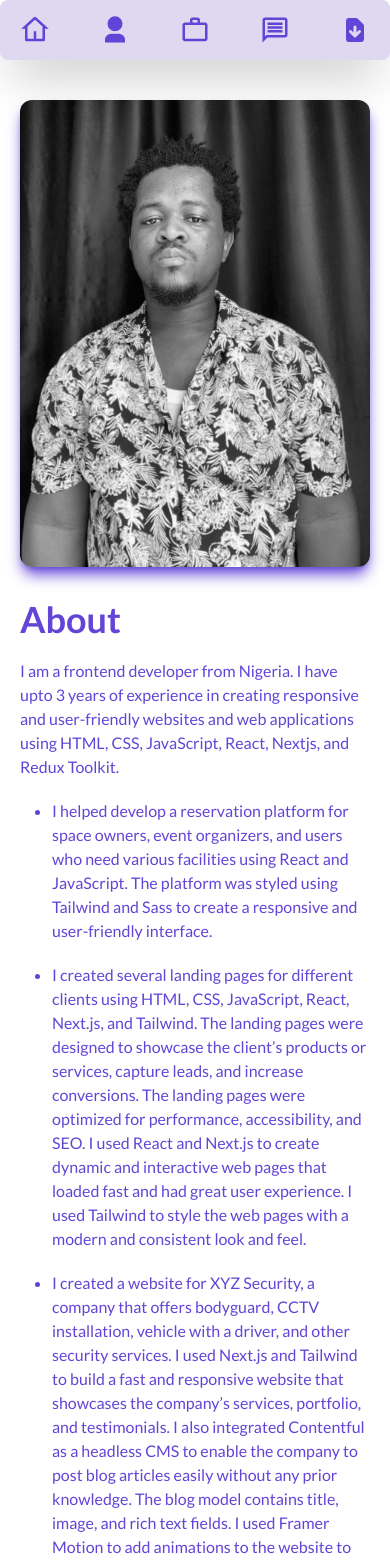
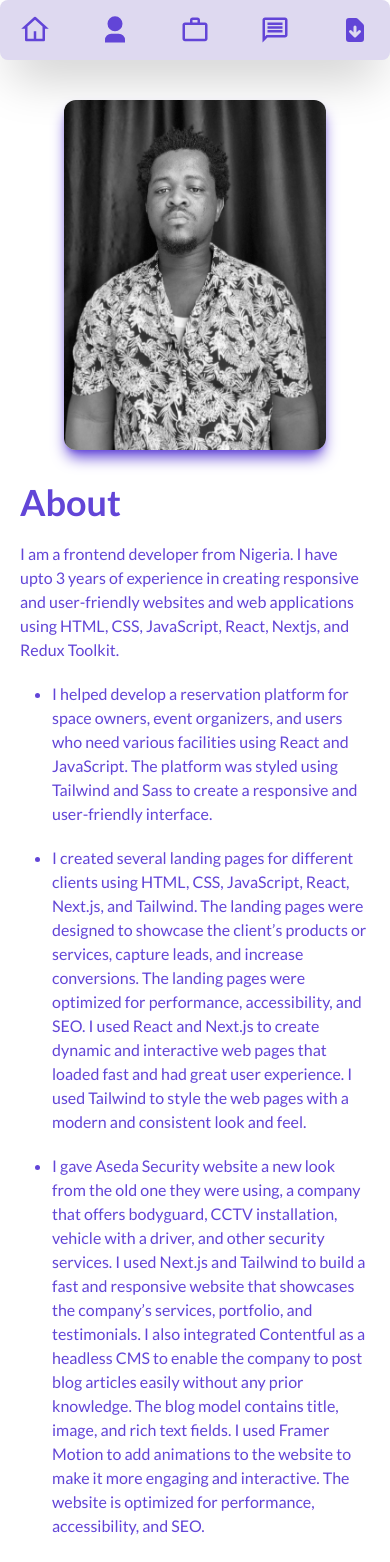
Before and after one commit to mercyharbo/Portfolio, a Next.js app: page /about in a window 390 px wide. Shown: the top 1562 px of the page. Built offline with nearby package versions, Linux system fonts and the light colour scheme.

Commit message:
added animation to the contents

```diff
--- a/src/pages/about.js
+++ b/src/pages/about.js
@@ -1,7 +1,8 @@
+import React from 'react'
 import Head from 'next/head'
 import Image from 'next/image'
 import Link from 'next/link'
-import React from 'react'
+import { motion } from 'framer-motion'
 
 export default function About() {
   return (
@@ -16,7 +17,13 @@ export default function About() {
         <link rel='icon' href='/' />
       </Head>
       <main className='flex justify-center items-start xl:w-[90%] lg:flex-row lg:w-full lg:py-14 lg:gap-8 md:py-10 md:px-10 md:flex-col-reverse md:gap-5 sm:gap-8 sm:flex-col-reverse sm:py-10 sm:px-5 '>
-        <section className='flex flex-col justify-start items-start gap-5 lg:w-[50%] md:w-full sm:w-full'>
+        <motion.div
+          initial={{ opacity: 0, y: -20 }}
+          animate={{ opacity: 2, y: 0 }}
+          exit={{ opacity: 0, y: 20 }}
+          transition={{ duration: 0.8 }}
+          className='flex flex-col justify-start items-start gap-5 lg:w-[50%] md:w-full sm:w-full'
+        >
           <h1 className='lg:text-7xl md:text-5xl sm:text-4xl'>About</h1>
           <p className=''>
             I am a frontend developer from Nigeria. I have upto 3 years of
@@ -45,16 +52,17 @@ export default function About() {
             </li>
 
             <li>
-              I created a website for XYZ Security, a company that offers
-              bodyguard, CCTV installation, vehicle with a driver, and other
-              security services. I used Next.js and Tailwind to build a fast and
-              responsive website that showcases the company&#8217;s services,
-              portfolio, and testimonials. I also integrated Contentful as a
-              headless CMS to enable the company to post blog articles easily
-              without any prior knowledge. The blog model contains title, image,
-              and rich text fields. I used Framer Motion to add animations to
-              the website to make it more engaging and interactive. The website
-              is optimized for performance, accessibility, and SEO.
+              I gave Aseda Security website a new look from the old one they
+              were using, a company that offers bodyguard, CCTV installation,
+              vehicle with a driver, and other security services. I used Next.js
+              and Tailwind to build a fast and responsive website that showcases
+              the company&#8217;s services, portfolio, and testimonials. I also
+              integrated Contentful as a headless CMS to enable the company to
+              post blog articles easily without any prior knowledge. The blog
+              model contains title, image, and rich text fields. I used Framer
+              Motion to add animations to the website to make it more engaging
+              and interactive. The website is optimized for performance,
+              accessibility, and SEO.
             </li>
           </ul>
 
@@ -102,16 +110,24 @@ export default function About() {
             </Link>
             . Thank you for visiting my portfolio website.
           </p>
-        </section>
+        </motion.div>
 
+        <motion.div
+          initial={{ opacity: 0, y: -20 }}
+          animate={{ opacity: 2, y: 0 }}
+          exit={{ opacity: 0, y: 20 }}
+          transition={{ duration: 0.8 }}
+          className='lg:ml-auto md:mx-auto sm:mx-auto'
+        >
           <Image
             src='/avatar1.jpeg'
             alt='Afolabi Ridwan Damilare'
             width={500}
             height={500}
             quality={100}
-          className='rounded-xl xl:w-[500px] xl:h-[550px] lg:ml-auto lg:w-[450px] lg:h-[450px] shadow-lg shadow-[#6245d7] md:mx-auto sm:mx-auto  '
+            className='rounded-xl xl:w-[500px] xl:h-[550px] lg:w-[450px] lg:h-[450px] md:w-[450px] md:h-[500px] sm:h-[350px] sm:w-full shadow-lg shadow-[#6245d7] md:mx-auto sm:mx-auto  '
           />
+        </motion.div>
       </main>
     </>
   )
--- a/src/pages/contact.js
+++ b/src/pages/contact.js
@@ -1,5 +1,6 @@
 import Link from 'next/link'
-import React, { useState } from 'react'
+import React from 'react'
+import { motion } from 'framer-motion'
 import { useForm, ValidationError } from '@formspree/react'
 
 import {
@@ -12,10 +13,6 @@ import { RiMailSendFill } from 'react-icons/ri'
 import { MdPhonelinkRing } from 'react-icons/md'
 
 const ContactForm = () => {
-  const [name, setName] = useState('')
-  const [email, setEmail] = useState('')
-  const [message, setMessage] = useState('')
-
   const [state, handleSubmit] = useForm('mgebqlnb')
 
   if (state.succeeded) {
@@ -40,7 +37,13 @@ const ContactForm = () => {
       className='grid lg:mt-14 lg:grid-cols-2 place-items-start lg:gap-8 lg:px-10 lg:w-[80%] md:w-full md:grid-cols-1 md:px-10 md:gap-8 md:mt-[5rem] sm:w-full
     sm:px-5 sm:grid-cols-1 sm:gap-10 sm:py-10 '
     >
-      <section className='flex flex-col justify-start items-start gap-8'>
+      <motion.section
+        initial={{ opacity: 0, y: -20 }}
+        animate={{ opacity: 2, y: 0 }}
+        exit={{ opacity: 0, y: 20 }}
+        transition={{ duration: 0.3 }}
+        className='flex flex-col justify-start items-start gap-8'
+      >
         <h1 className='lg:text-6xl md:text-5xl sm:text-3xl '>
           Ridwan Damilare
         </h1>
@@ -74,8 +77,14 @@ const ContactForm = () => {
             <MdPhonelinkRing size={30} color='#6245d7' />{' '}
           </Link>
         </div>
-      </section>
-      <section className='w-full'>
+      </motion.section>
+      <motion.section
+        initial={{ opacity: 0, y: -20 }}
+        animate={{ opacity: 2, y: 0 }}
+        exit={{ opacity: 0, y: 20 }}
+        transition={{ duration: 0.8 }}
+        className='w-full'
+      >
         <form onSubmit={handleSubmit} className='py-5 '>
           <div className='flex flex-col justify-start items-start gap-2'>
             <label htmlFor='name' className='font-semibold'>
@@ -140,7 +149,7 @@ const ContactForm = () => {
             Send
           </button>
         </form>
-      </section>
+      </motion.section>
     </main>
   )
 }
--- a/src/pages/index.js
+++ b/src/pages/index.js
@@ -1,7 +1,7 @@
-import { useEffect, useRef } from 'react'
 import Head from 'next/head'
 import Image from 'next/image'
 import Link from 'next/link'
+import { motion } from 'framer-motion'
 
 export default function Home() {
   return (
@@ -21,7 +21,13 @@ export default function Home() {
           className='grid lg:grid-cols-2 lg:content-center lg:place-items-center lg:w-[80%] lg:my-20 md:grid-cols-2 md:place-items-center md:my-20 md:gap-8
         sm:grid-cols-1 sm:gap-8 sm:place-items-start sm:my-16 '
         >
-          <article className='flex flex-col justify-start items-start lg:gap-6 md:gap-5 sm:gap-5'>
+          <motion.div
+            initial={{ opacity: 0, y: -20 }}
+            animate={{ opacity: 2, y: 0 }}
+            exit={{ opacity: 0, y: 20 }}
+            transition={{ duration: 0.8 }}
+            className='flex flex-col justify-start items-start lg:gap-6 md:gap-5 sm:gap-5'
+          >
             <h3 className='lg:text-xl md:text-xl sm:text-lg '>
               I am <span className='font-semibold'>Ridwan Damilare</span>
             </h3>
@@ -40,16 +46,24 @@ export default function Home() {
             >
               Let&#8217;s connect
             </Link>
-          </article>
+          </motion.div>
 
+          <motion.div
+            initial={{ opacity: 0, y: -20 }}
+            animate={{ opacity: 2, y: 0 }}
+            exit={{ opacity: 0, y: 20 }}
+            transition={{ duration: 0.8 }}
+            className='lg:ml-auto md:ml-auto sm:mx-auto'
+          >
             <Image
               src='/avatar2.jpeg'
               alt='Afolabi Ridwan Damilare'
               width={500}
               height={500}
               quality={100}
-            className='rounded-xl lg:w-[600px] lg:h-[650px] shadow-lg shadow-[#6245d7] ml-auto  '
+              className='rounded-xl lg:w-[600px] lg:h-[650px] md:w-full md:h-[500px] sm:h-[350px] sm:w-full shadow-lg shadow-[#6245d7] '
             />
+          </motion.div>
         </section>
       </main>
     </>
--- a/src/pages/projects.js
+++ b/src/pages/projects.js
@@ -1,10 +1,11 @@
+import React from 'react'
 import Head from 'next/head'
-import React from 'react'
+import Image from 'next/image'
+import Link from 'next/link'
+import { motion } from 'framer-motion'
 import { RxDotFilled, RxExternalLink, RxGithubLogo } from 'react-icons/rx'
 
 import Projects from '@/components/projects.json'
-import Image from 'next/image'
-import Link from 'next/link'
 
 const Project = () => {
   return (
@@ -19,16 +20,30 @@ const Project = () => {
         <link rel='icon' href='/' />
       </Head>
       <main className='flex flex-col justify-start items-start w-full lg:gap-5 lg:p-10 md:p-10 md:gap-8 sm:gap-5 sm:p-5'>
+        <motion.div
+          initial={{ opacity: 0, y: -20 }}
+          animate={{ opacity: 2, y: 0 }}
+          exit={{ opacity: 0, y: 20 }}
+          transition={{ duration: 0.8 }}
+          className='flex flex-col justify-start items-start gap-5'
+        >
           <h1 className='lg:text-6xl md:text-5xl sm:text-4xl'>Projects</h1>
           <p className='lg:w-[60%] lg:text-lg md:text-lg md:w-full sm:text-base sm:w-full '>
             On this page, you can see some of the websites I have created for
             various clients and purposes. These projects showcase my skills and
             experience in frontend development. You can click on each project to
-          see more details and screenshots. I hope you enjoy browsing through my
-          portfolio.
+            see more details and screenshots. I hope you enjoy browsing through
+            my portfolio.
           </p>
+        </motion.div>
 
-        <section className='projectScroll lg:py-5 grid-flow-col lg:gap-5 lg:px-5 md:px-5 md:py-5 md:gap-8 sm:gap-5 sm:px-5 sm:py-5 overflow-auto rounded-lg grid  w-full  '>
+        <motion.div
+          initial={{ opacity: 0, y: -20 }}
+          animate={{ opacity: 2, y: 0 }}
+          exit={{ opacity: 0, y: 20 }}
+          transition={{ duration: 0.7 }}
+          className='projectScroll lg:py-5 grid-flow-col lg:gap-5 lg:px-5 md:px-5 md:py-5 md:gap-8 sm:gap-5 sm:px-5 sm:py-5 overflow-auto rounded-lg grid  w-full  '
+        >
           {Projects.map((project) => (
             <article
               key={project.title}
@@ -61,7 +76,9 @@ const Project = () => {
                 })}{' '}
               </div>
               <div className='border-[1px] w-[30%] border-[#6245d7] '></div>
-              <p className='py-2 lg:text-base md:text-lg sm:text-base '>{project.description}</p>
+              <p className='py-2 lg:text-base md:text-lg sm:text-base '>
+                {project.description}
+              </p>
               <Image
                 src={project.imagePath}
                 alt={project.title}
@@ -81,7 +98,7 @@ const Project = () => {
               </div>
             </article>
           ))}
-        </section>
+        </motion.div>
       </main>
     </>
   )
```
Lines whose indentation alone changed are shown as unchanged.
